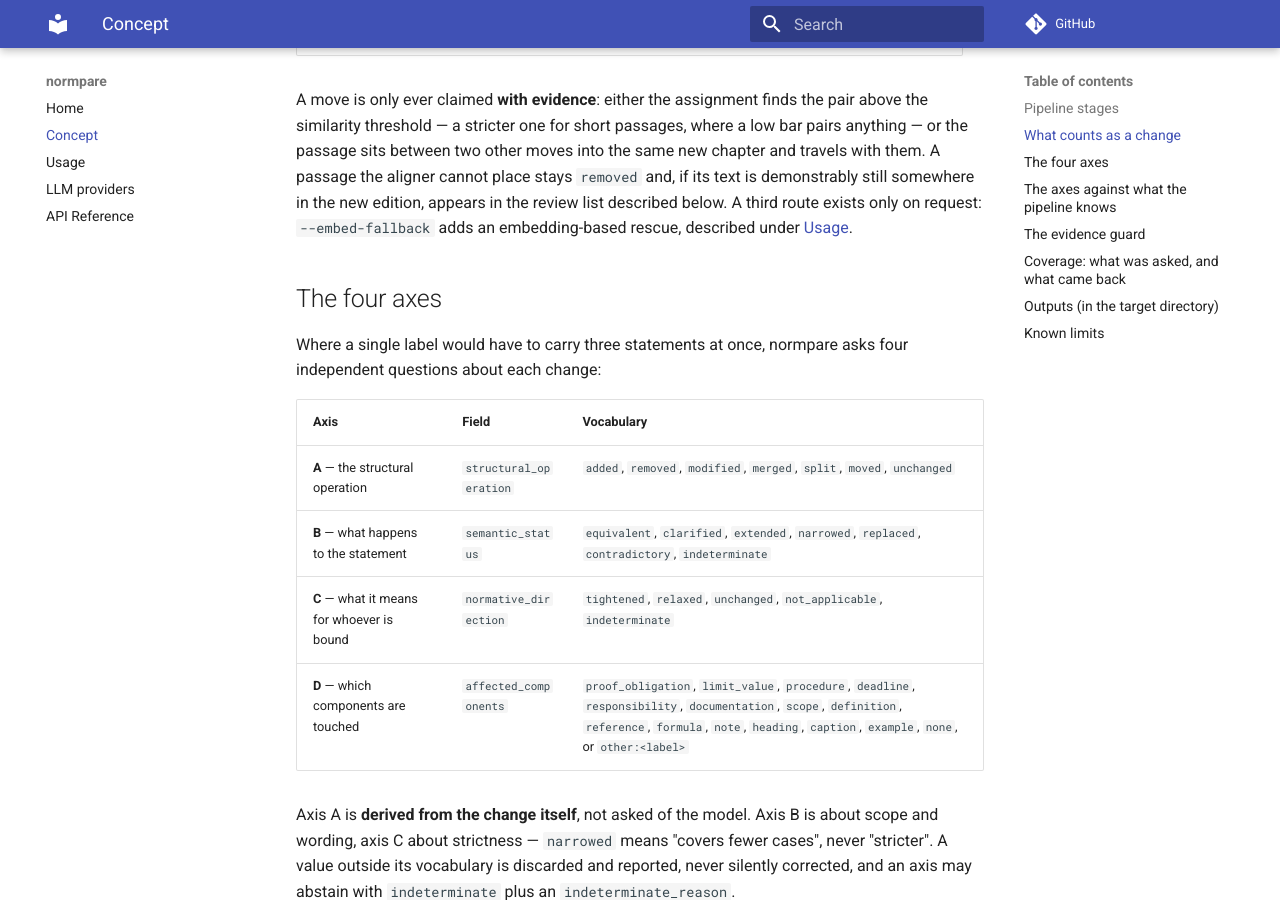
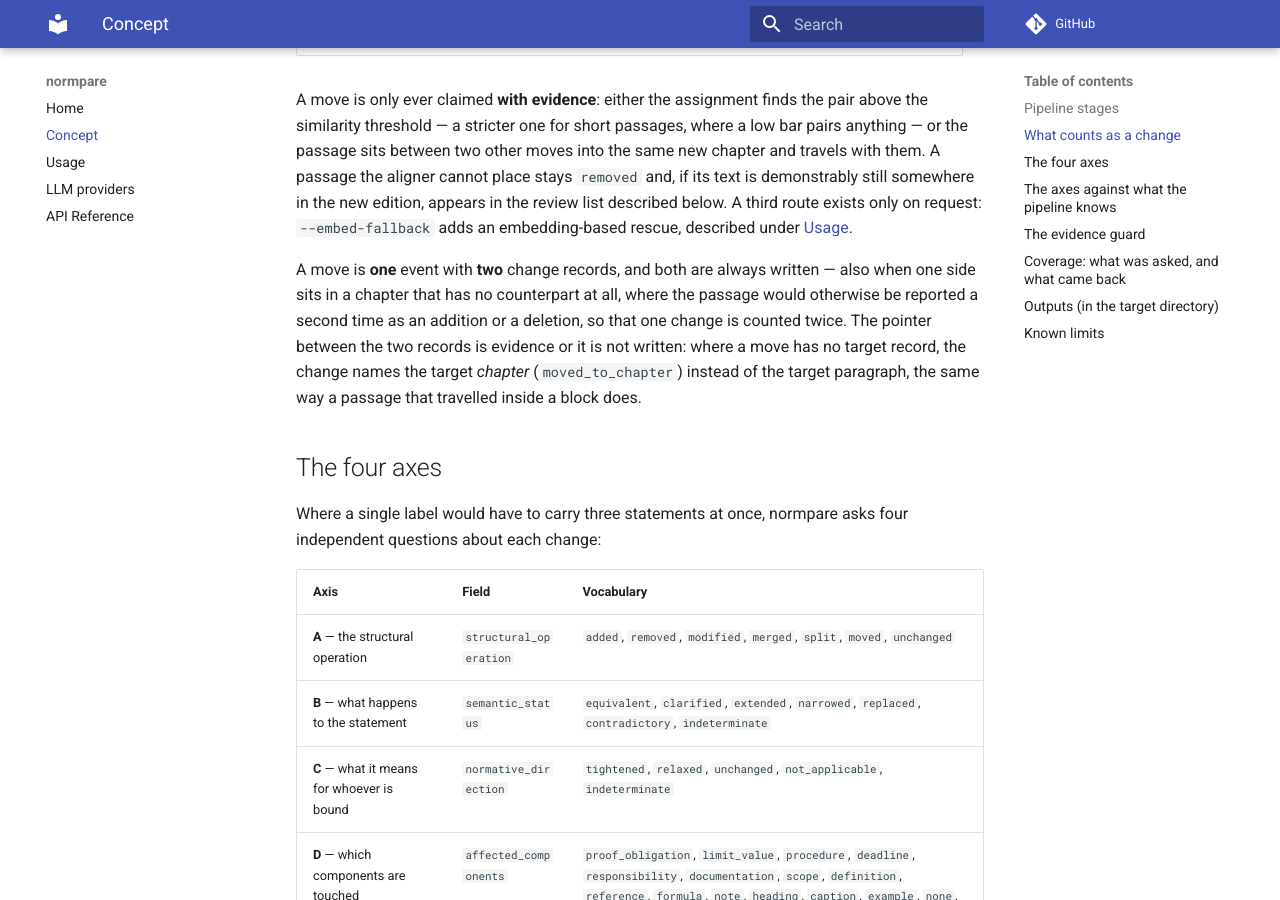
Before and after one commit to Ce1ectric/normpare, an MkDocs documentation site: the page built from docs/concept.md, in a window 1280 px wide and 900 px high, scrolled down 1463 px. Built offline with MkDocs 1.6.1 and Material for MkDocs 9.7.7, drawn with Linux system fonts in a browser that asks for light colours; comment, search, counter and statistics services are not loaded; some of the changed text lies outside the part shown.

Commit message:
docs(AP-30): both sides of a move, and the known deviation of the synthetic baseline
Changelog and concept page describe what a move now writes down and why a pointer
without a target record names the chapter. The synthetic baseline carries a
known_deviations entry for mapping.json (ENT-25): the two records without a counterpart
gain para_links, moved stays empty, every other artifact is byte-identical.

Co-Authored-By: Claude Opus 5 (1M context) <noreply@anthropic.com>

```diff
--- a/docs/concept.md
+++ b/docs/concept.md
@@ -48,6 +48,14 @@ still somewhere in the new edition, appears in the review list described below.
 route exists only on request: `--embed-fallback` adds an embedding-based rescue, described
 under [Usage](usage.md#alignment-deterministic-default-and-optional-embedding-cascade).
 
+A move is **one** event with **two** change records, and both are always written — also
+when one side sits in a chapter that has no counterpart at all, where the passage would
+otherwise be reported a second time as an addition or a deletion, so that one change is
+counted twice. The pointer between the two records is evidence or it is not written: where
+a move has no target record, the change names the target *chapter* (`moved_to_chapter`)
+instead of the target paragraph, the same way a passage that travelled inside a block
+does.
+
 ## The four axes
 
 Where a single label would have to carry three statements at once, normpare asks four
@@ -87,6 +95,10 @@ correcting** — the reported value stays where it is:
   modality detection is not certain enough there.
 - `successor_named` — a `narrowed` change whose own free text names the section the rule
   moved to.
+
+Two guards of the deterministic stage sit next to them and must read zero: a `moved_away`
+pointing at a paragraph nobody reports as `moved_in`, and a `moved_in` naming a source
+nobody reports as `moved_away`. Either one means one event counted twice.
 
 The counts reach `pipeline_feedback`; `tools/axis_consistency.py` recomputes all of them
 over one or more finished runs, offline.
```
Also changed, not shown: CHANGELOG.md (+24 -0 lines), 1 other file.
